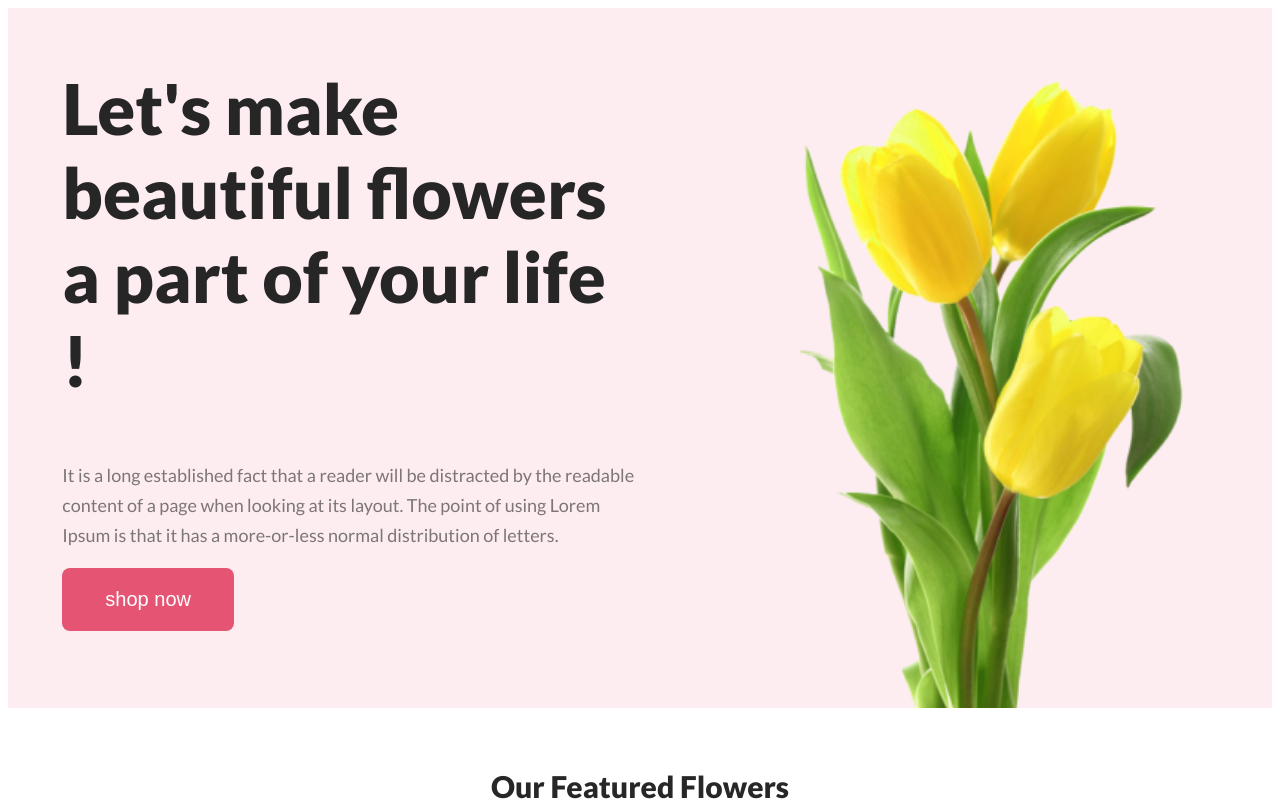
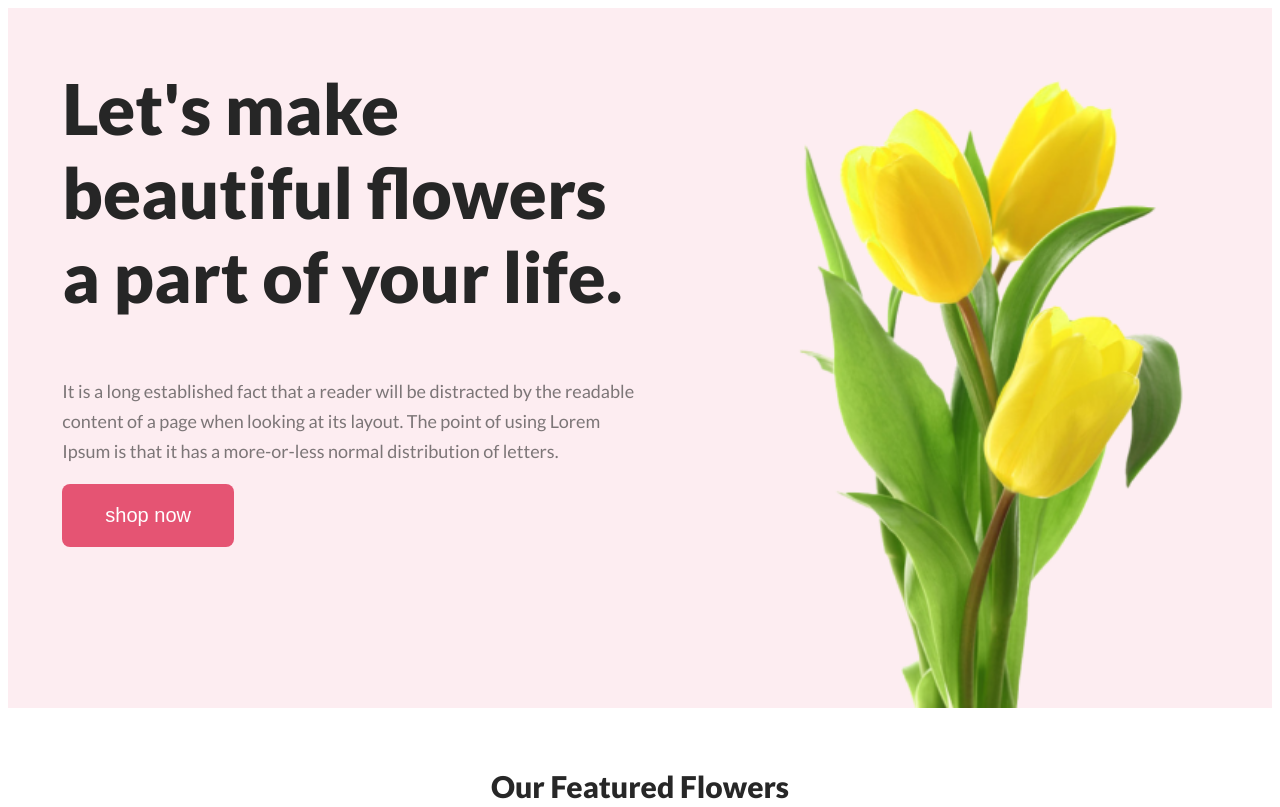
Before and after one commit to Akram-hossain12/flower-shop-assgienment, a plain HTML site: page index.html in a window 1280 px wide. Shown: the top 807 px of the page. Drawn offline with Linux system fonts and the light colour scheme.

Commit message:
nothignn

```diff
--- a/index.html
+++ b/index.html
@@ -17,7 +17,7 @@
     <header>
         <nav>
             <div class="nav-title">
-                <h2>Let's make beautiful flowers a part of your life !</h2>
+                <h2>Let's make beautiful flowers a part of your life.</h2>
                 <p>It is a long established fact that a reader will be distracted by the readable content of a page when
                     looking at its layout. The point of using Lorem Ipsum is that it has a more-or-less normal
                     distribution of letters.</p>
```
